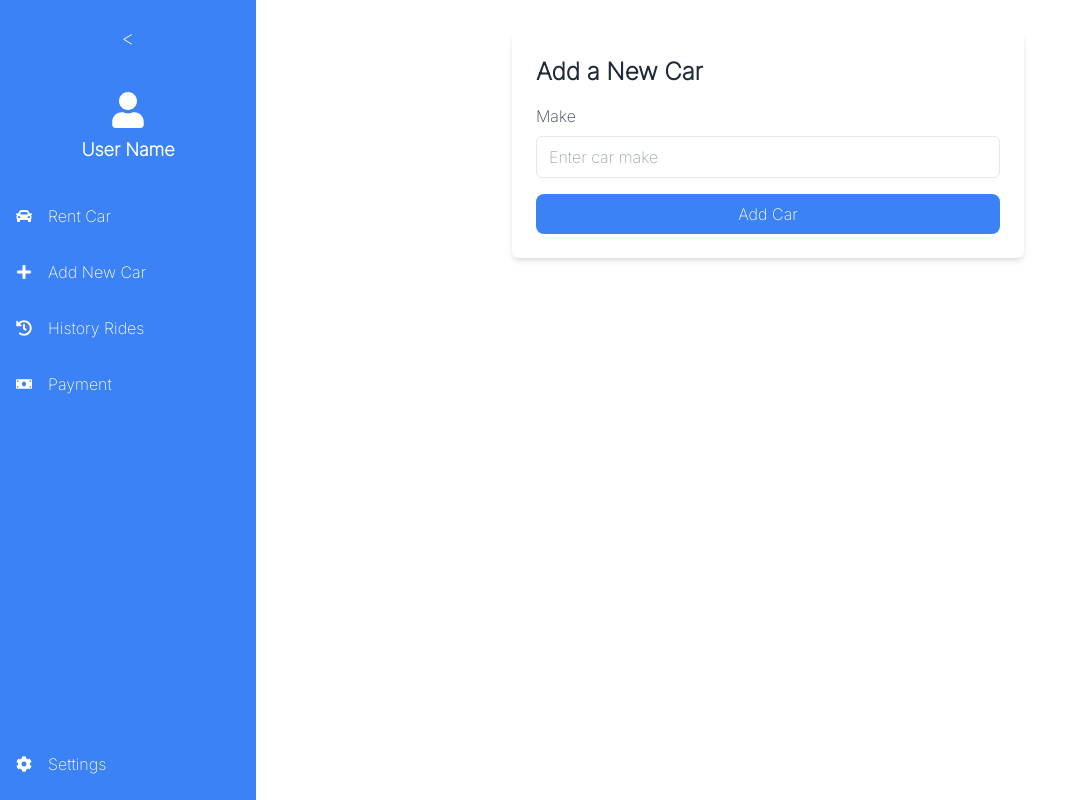
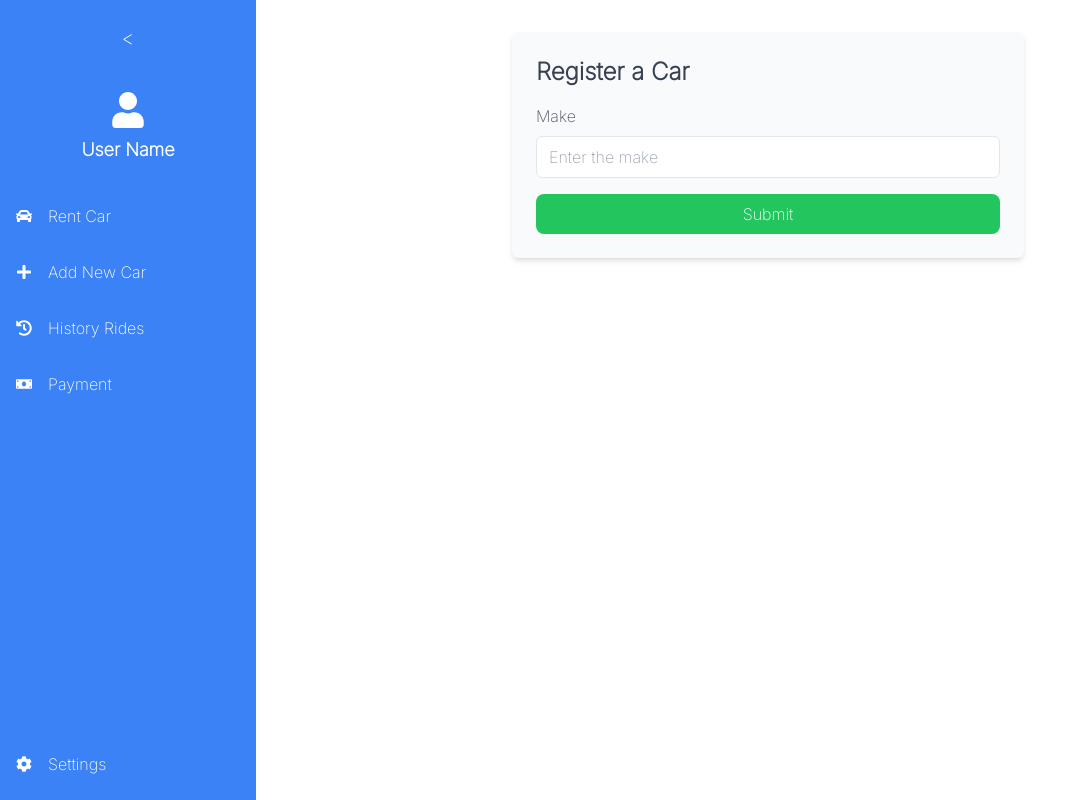
Before and after one commit to KIPOKA/Car-renting-web-application-, a React (Vite) app: page /add-new-car in a window 1280 px wide. Shown: the whole page, without its empty margins (0-1071 px from the left). Built offline with nearby package versions, Linux system fonts and the light colour scheme.

Commit message:
version 2 for today

```diff
--- a/src/pages/AddNewCar .jsx
+++ b/src/pages/AddNewCar .jsx
@@ -1,4 +1,4 @@
-// Version 1
+// Version 2 (Changed heading text and button color)
 import React, { useState } from "react";
 
 const AddNewCar = () => {
@@ -26,27 +26,26 @@ const AddNewCar = () => {
   };
 
   return (
-    <div className="p-6 max-w-lg mx-auto bg-white rounded-md shadow-md mt-8">
-      <h1 className="text-2xl font-bold text-gray-800 mb-4">Add a New Car</h1>
+    <div className="p-6 max-w-lg mx-auto bg-gray-50 rounded-md shadow-md mt-8">
+      <h1 className="text-2xl font-bold text-gray-700 mb-4">Register a Car</h1>
       <form onSubmit={handleSubmit}>
         <div className="mb-4">
-          <label className="block text-gray-700 font-medium mb-2">Make</label>
+          <label className="block text-gray-600 font-medium mb-2">Make</label>
           <input
             type="text"
             name="make"
             value={carDetails.make}
             onChange={handleChange}
             className="w-full px-3 py-2 border rounded-md"
-            placeholder="Enter car make"
+            placeholder="Enter the make"
             required
           />
         </div>
-        {/* Remaining form fields here */}
         <button
           type="submit"
-          className="w-full bg-blue-500 text-white px-4 py-2 rounded-lg hover:bg-blue-600"
+          className="w-full bg-green-500 text-white px-4 py-2 rounded-lg hover:bg-green-600"
         >
-          Add Car
+          Submit
         </button>
       </form>
     </div>
```
